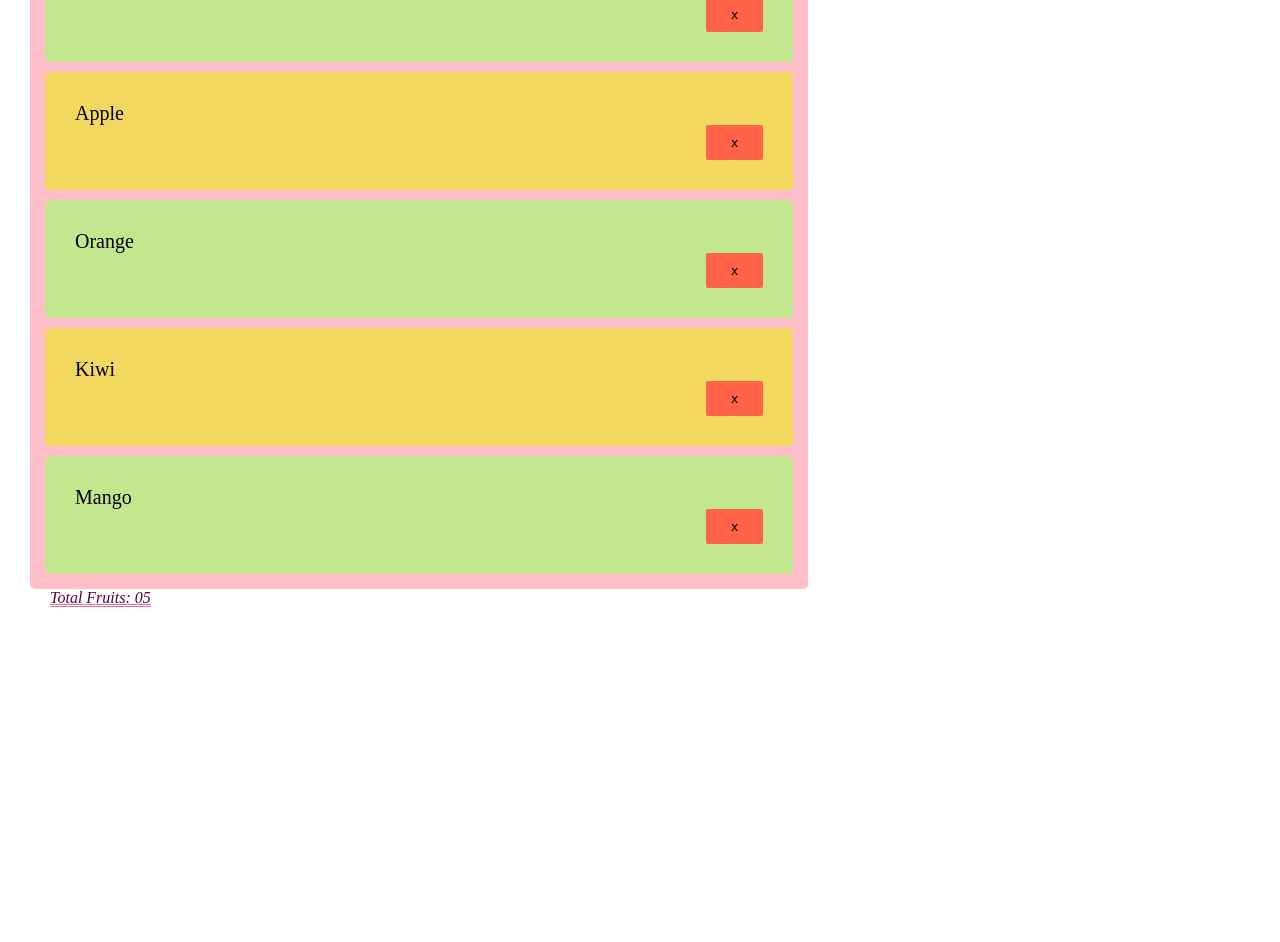
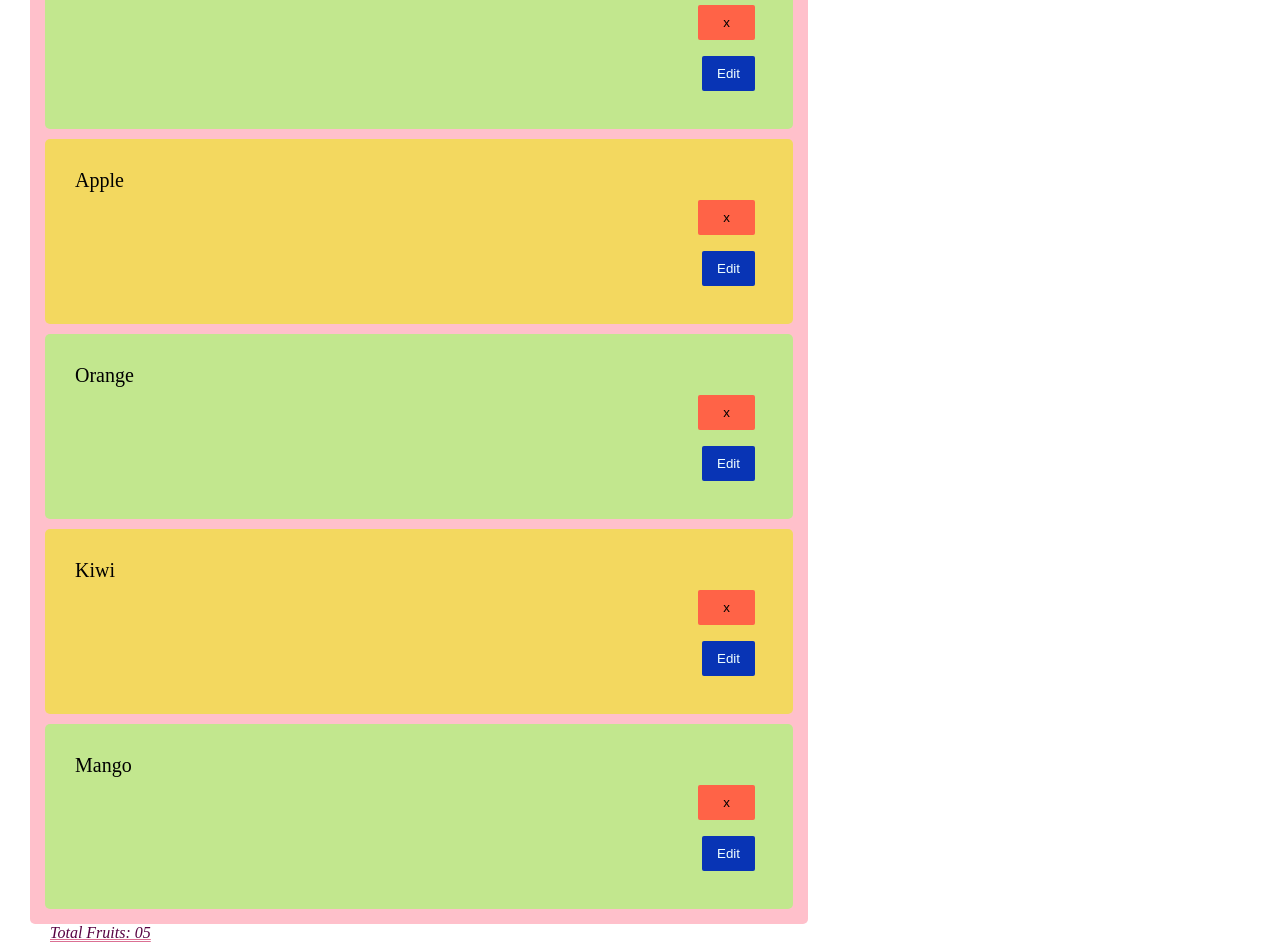
Before and after one commit to Bhavna-code-alt/FruitsWorld, a plain HTML site: page index.html in a window 1280 px wide. Shown: the part 462-1404 px from the top of the page. Before the commit the page ends 1069 px from the top, so only its background shows below. Drawn offline with Linux system fonts and the light colour scheme.

Commit message:
fifth commit

```diff
--- a/index.html
+++ b/index.html
@@ -22,11 +22,11 @@
       </form>
       <ul class="fruits">
         <h2 id="basket-heading">Fruits In Basket</h2>
-        <li class="fruit">Banana<button class="del">x</button></li>
-        <li class="fruit">Apple<button class="del">x</button></li>
-        <li class="fruit">Orange<button class="del">x</button></li>
-        <li class="fruit">Kiwi<button class="del">x</button></li>
-        <li class="fruit">Mango<button class="del">x</button></li>
+        <li class="fruit">Banana<button class="del">x</button><button class="edit-btn">Edit</button></li>
+        <li class="fruit">Apple<button class="del">x</button><button class="edit-btn">Edit</button></li>
+        <li class="fruit">Orange<button class="del">x</button><button class="edit-btn">Edit</button></li>
+        <li class="fruit">Kiwi<button class="del">x</button><button class="edit-btn">Edit</button></li>
+        <li class="fruit">Mango<button class="del">x</button><button class="edit-btn">Edit</button></li>
       </ul>
     </div>
     <div id="Fruit-Count" title="total-fruits">Total Fruits: 05</div>
--- a/index.js
+++ b/index.js
@@ -1,22 +1,18 @@
 document.addEventListener('DOMContentLoaded', () => {
+    const form = document.querySelector('form');
+    const newfruits = document.querySelector('.fruits');
+    const getTotalFruits = document.getElementById('Fruit-Count');
+
     const alt = () => {
         const evenFruit = document.querySelectorAll('.fruit:nth-child(even)');
+        evenFruit.forEach(fruit => fruit.style.backgroundColor = '#C2E78E');
 
-        for(let i=0; i<evenFruit.length; i++) {
-            evenFruit[i].style.backgroundColor = '#C2E78E';
-        }
     }
-
-
-
-const form = document.querySelector('form');
-const newfruits = document.querySelector('.fruits');
-const getTotalFruits = document.getElementById('Fruit-Count');
 
 const updateCount = () => {
     const fruitCount = document.querySelectorAll('.fruit').length;
     getTotalFruits.textContent = `Total Fruits: ${fruitCount.toString().padStart(2, '0')}`;
-    alt();
+
 }
 
 form.addEventListener('submit', function(event) {
@@ -24,23 +20,37 @@ form.addEventListener('submit', function(event) {
     const addFruits = document.getElementById('add');
     if(addFruits.value.trim()) {
         const newList = document.createElement('li');
-        newList.innerHTML = addFruits.value + '<button class="del">x</button>';
+        newList.innerHTML = addFruits.value + '<button class="del">x</button><button class="edit-btn">Edit</button>';
         newList.className = 'fruit';
+
         newfruits.appendChild(newList);
         addFruits.value = '';
+
     }
+
     updateCount();
-    alt();
+
 });
 
 newfruits.addEventListener('click', function(event) {
     if(event.target.classList.contains('del')) {
         const deleteFruit = event.target.parentElement;
         newfruits.removeChild(deleteFruit);
+
+    } else if(event.target.classList.contains('edit-btn')) {
+        const editButton = event.target.parentElement;
+
+        const newFruit = prompt("Edit fruit:", editButton.textContent.replace('xEdit', '').trim());
+            if (newFruit) {
+                editButton.firstChild.textContent = `${newFruit} `;
+
+            }
+
     }
     updateCount();
-    alt();
+
 });
+
 updateCount();
 alt();
 });
--- a/styles.css
+++ b/styles.css
@@ -7,6 +7,12 @@
     width : 30%;
     border : 3px rgb(4, 79, 141);
     border-radius: 5px;
+}
+#filter {
+    display: block;
+    margin: 0 auto;
+    padding: 0.5rem;
+    width: 50%;
 }
 form {
     margin : 50px;
@@ -64,6 +70,9 @@ form button {
     margin : 10px;
     border-radius: 5px;
 }
+.fruit button {
+    margin :0.5rem;
+}
 .del {
     align-self: flex-end;
     background-color: tomato;
@@ -73,9 +82,10 @@ form button {
 }
 .edit-btn {
     align-self: flex-end;
-    background-color: brown;
+    background-color: rgb(8, 52, 181);
     border: none;
     border-radius: 2px;
-    padding: 5px 10px;
+    padding: 10px 15px;
     margin-top: 5px;
+    color :azure;
 }
```
